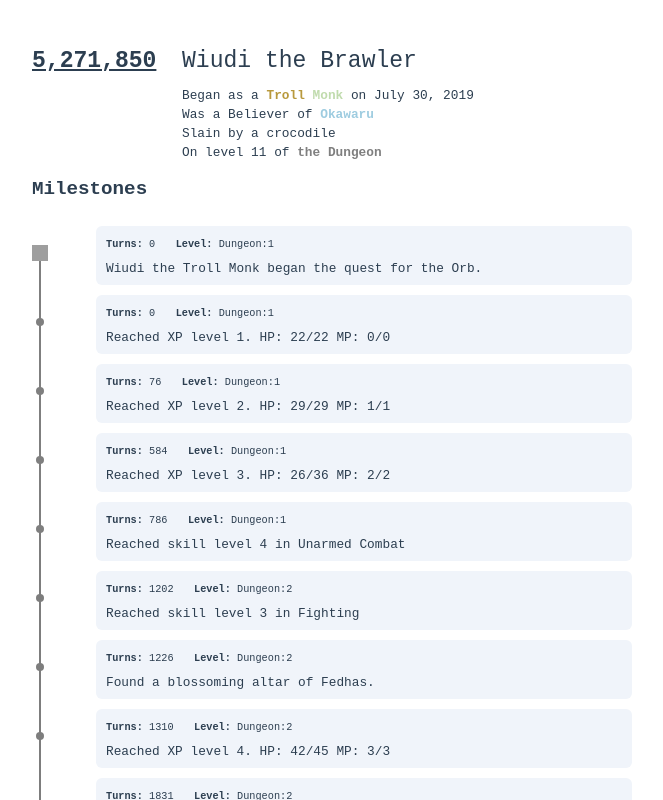
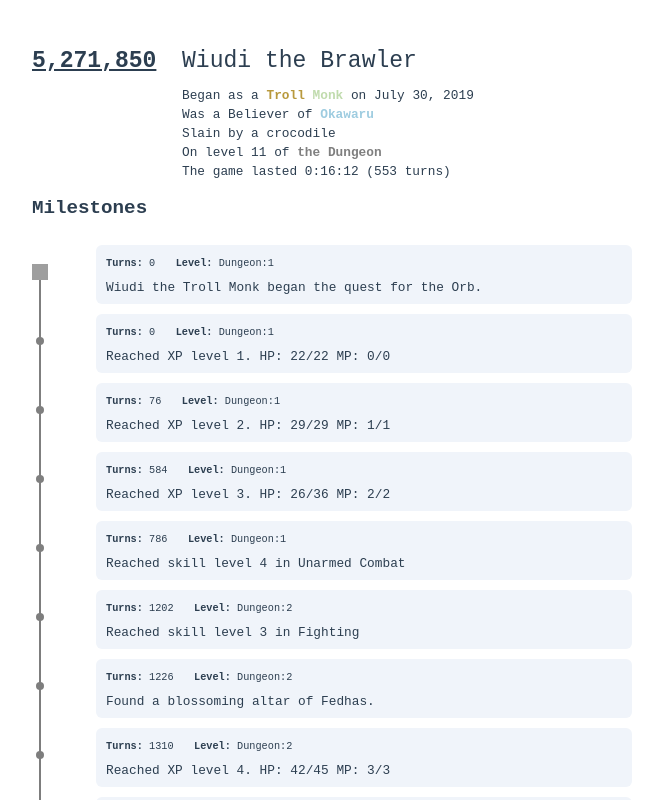
Before and after one commit to giann/crawl-undertaker, a Vue app: page / in a window 1280 px wide. Shown: the top 800 px of the page, without its empty margins (308-971 px from the left). Built offline with nearby package versions, Linux system fonts and the light colour scheme; grey boxes are pictures that could not be loaded.

Commit message:
Game lasted statement

```diff
--- a/package.json
+++ b/package.json
@@ -9,6 +9,7 @@
   },
   "dependencies": {
     "core-js": "^2.6.5",
+    "moment": "^2.24.0",
     "numeral": "^2.0.6",
     "vue": "^2.6.10",
     "vue-router": "^3.0.3",
--- a/src/views/Morgue.vue
+++ b/src/views/Morgue.vue
@@ -32,6 +32,10 @@
                             <span
                                 class="keyword branch"
                                 :style="`color: ${getBranchColor(morgue.hiscore.location.branch)}`">{{ morgue.hiscore.location.branchLong }}</span>
+                        </div>
+
+                        <div class="hiscore__line">
+                            The game lasted <span class="date">{{ morgue.hiscore.time | formattedHours }} ({{ morgue.hiscore.turns }} turns)</span>
                         </div>
                     </div>
                 </div>
@@ -86,6 +90,7 @@
     import { branches, gods, races, backgrounds, resistances } from "../undertaker/morgue.js";
     import { darker } from "../undertaker/colors.js";
     const numeral = require("numeral");
+    const moment = require("moment");
 
     export default {
         name: "Morgue",
@@ -98,6 +103,12 @@
 
         filters: {
             formattedNumber: (number) => numeral(number).format("0,0"),
+
+            formattedHours: (seconds) =>
+                moment()
+                    .startOf('day')
+                    .seconds(seconds)
+                    .format('H:mm:ss'),
 
             capitalizeFirst: (string) => string[0].toUpperCase() + string.slice(1)
         },
```
Also changed, not shown: 1 other file (tests, documents, lock files or other folders).
